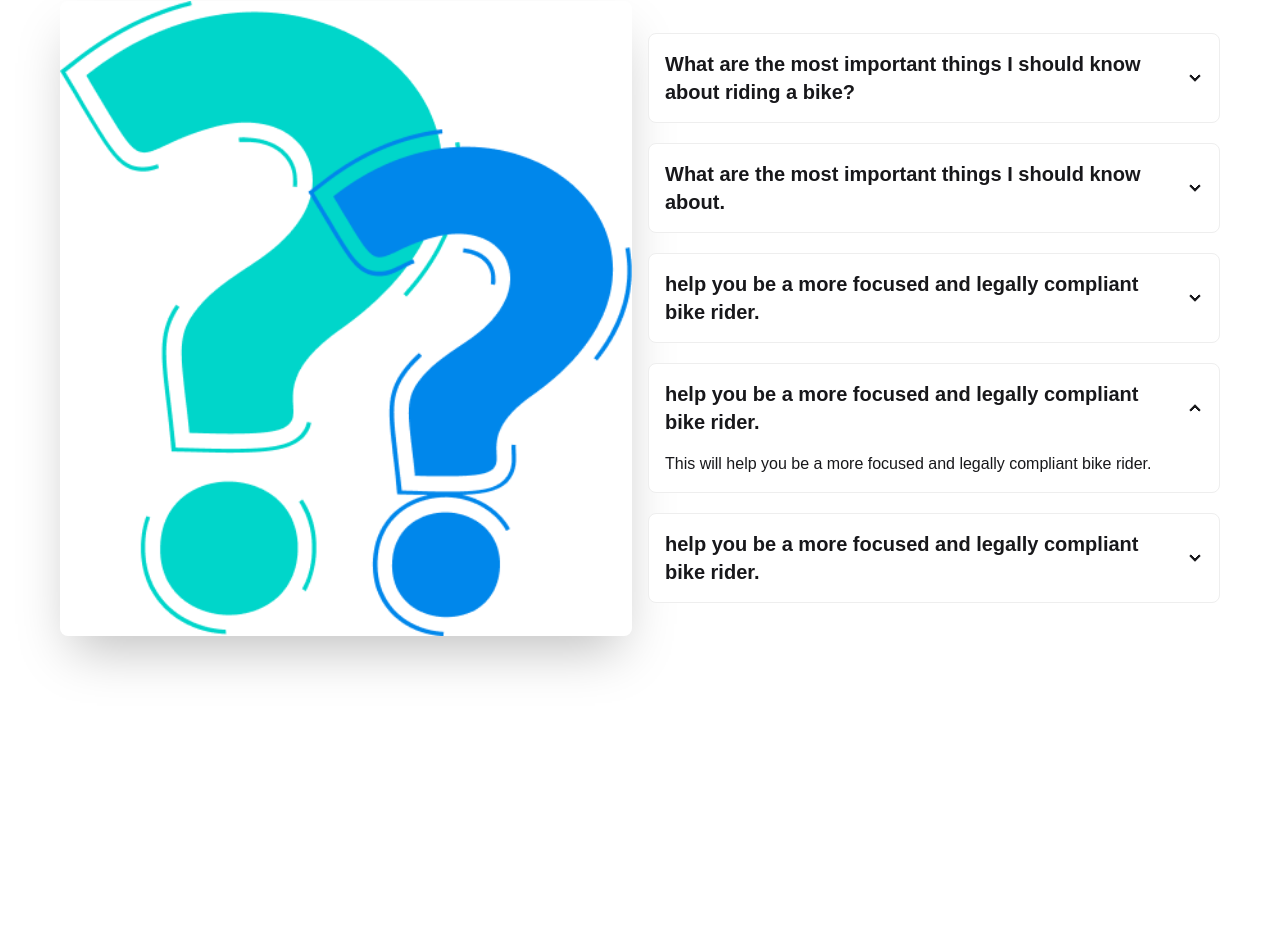
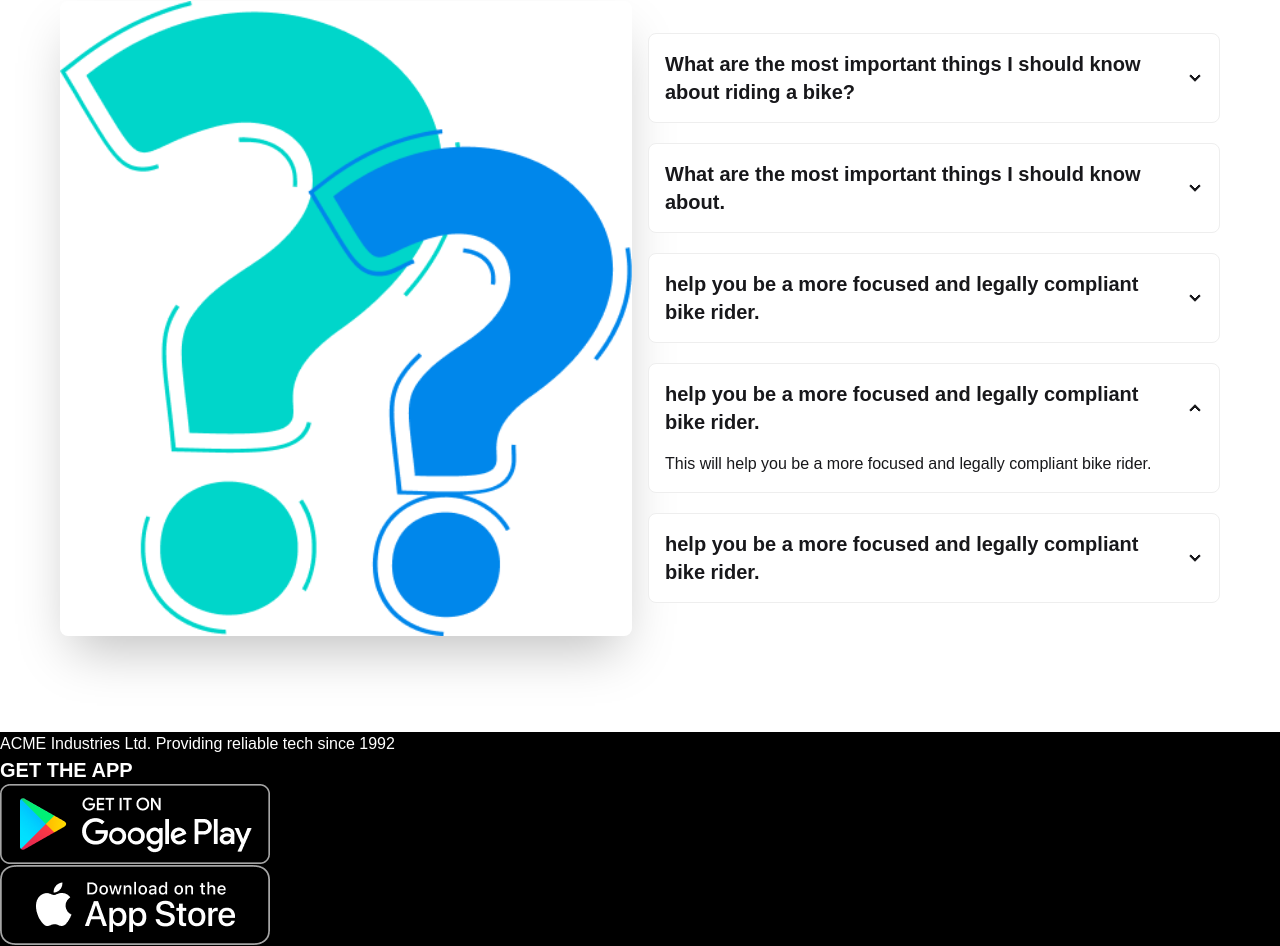
Before and after one commit to mohammadmostofa/biker-zone-daisy-ui, a plain HTML site: page index.html in a window 1280 px wide. Shown: the part 1478-2424 px from the top of the page. Before the commit the page ends 2210 px from the top, so only its background shows below. Drawn offline with nearby package versions, Linux system fonts and the light colour scheme.

Commit message:
added in footer section and done

```diff
--- a/index.html
+++ b/index.html
@@ -300,8 +300,35 @@ This will help you be a more focused and legally compliant bike rider.</div>
  </main>
 
 
+ <footer class="bg-black container mx:auto">
 
- <footer>
+  <!--footer container start-->
+<div class="flex-col md:flex-row justify-between items-center">
+
+  <!-- footer text-content start-->
+<div>
+
+</div>
+<!-- footer text-content end-->
+
+<p class="text-white">ACME Industries Ltd. <span>Providing reliable tech since 1992</span> </p>
+
+
+
+<!-- footer images content start-->
+ <div>
+
+<h4 class="text-white text-xl font-bold">GET THE APP</h4>
+
+<img src="images/others/android.png" alt="">
+
+<img src="images/others/ios.png" alt="">
+
+ </div>
+<!-- footer images content end -->
+
+</div>
+<!-- footer container end -->
 
  </footer>
 
```
